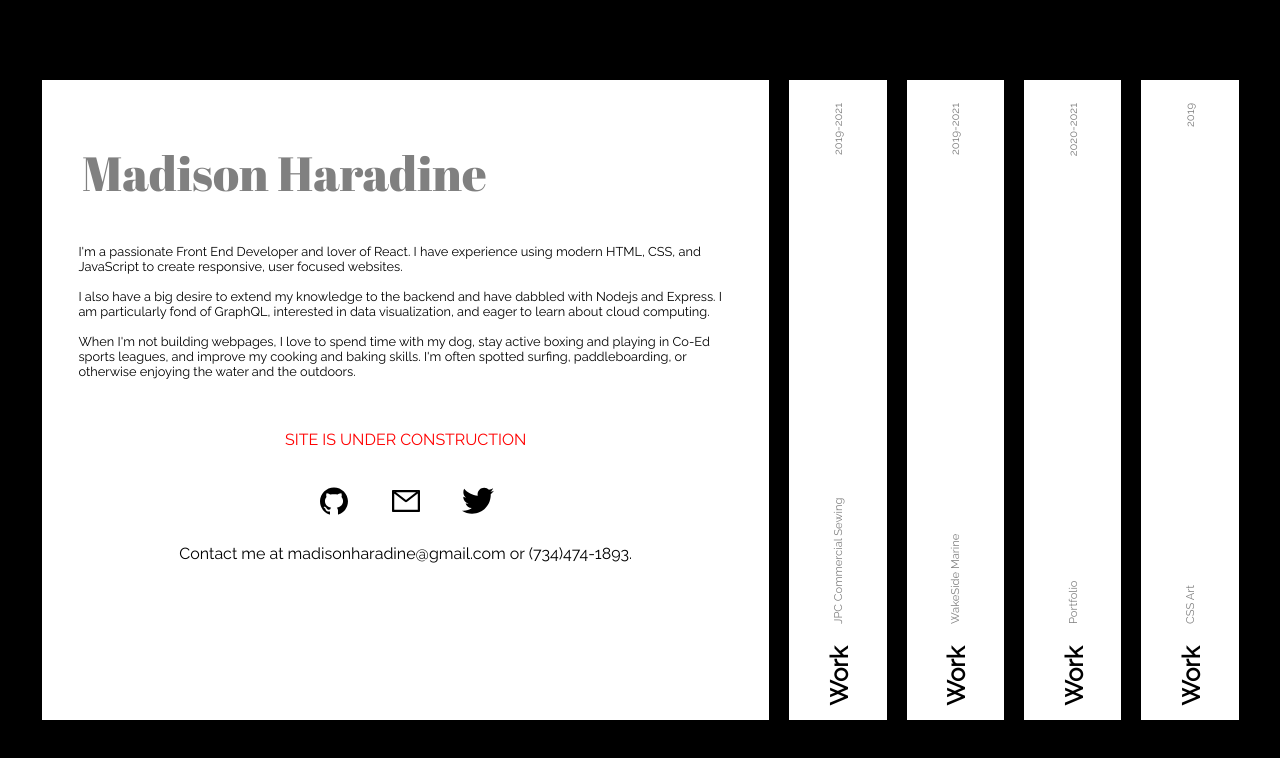
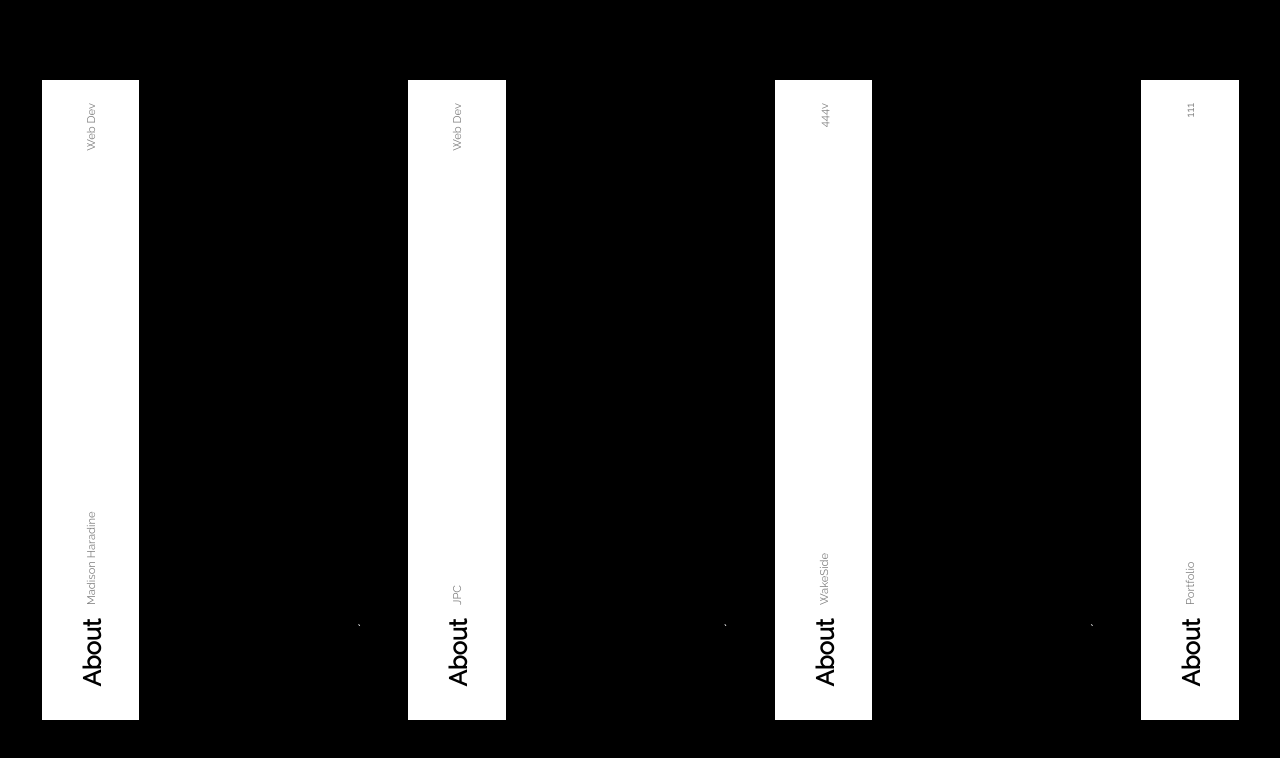
Before and after one commit to madihara/portfolio-2020, a React (Create React App) app: page / in a window 1280 px wide. Shown: the top 758 px of the page. Built offline with nearby package versions, Linux system fonts and the light colour scheme.

Commit message:
beginning to refactor

```diff
--- a/src/App.js
+++ b/src/App.js
@@ -1,10 +1,14 @@
 
-import Hero from './components/Hero'
+// import MainSection from './components/MainSection'
+import DataRender from './components/Data'
 
 
 function App() {
   return (
-    <Hero />
+    <>
+    {/* <MainSection /> */}
+    <DataRender />
+    </>
   );
 }
 
--- /dev/null
+++ b/src/components/Data.js
@@ -0,0 +1,38 @@
+import React, {useState} from 'react'
+
+import {Main, ColumnWork, WorkTitle, Description, Date, Wrapper, Image, Info} from './MainSection'
+
+import {data} from '../variables/Data'
+
+
+const DataRender = () => {
+  const [active, setActive] = useState({name:'about'});
+  console.log(active)
+  return(
+    <Main>
+      {data.map((item, index)=>(
+          <ColumnWork active={active.name === item.description}
+          onClick={() => setActive({
+            name: item.description })}>
+          <div>
+            <Date>{item.date}</Date>
+          </div>
+          <Wrapper>
+            <Description>{item.description}</Description>
+            <WorkTitle >{item.title}</WorkTitle>`
+
+          </Wrapper>
+          <Image src={item.image} />
+          <Info>
+            {item.info}
+          </Info>
+          </ColumnWork>
+        ))}
+    </Main>
+  )
+}
+
+
+
+
+export default DataRender
--- a/src/components/Hero.jsx
+++ b/src/components/MainSection.jsx
@@ -8,7 +8,7 @@ import css from '../images/cssboston.png'
 import {FaReact} from 'react-icons/fa'
 import {SiStyledComponents, SiGatsby, SiGraphql} from 'react-icons/si'
 import {AiFillGithub, AiOutlineMail } from 'react-icons/ai'
-import {GrGithub, GrTwitter} from 'react-icons/gr'
+import { GrTwitter} from 'react-icons/gr'
 
 
 const Hero = () => {
@@ -163,7 +163,7 @@ When I'm not building webpages, I love to spend time with my dog, stay active bo
       <Link
         target="_blank"
         active={active.name ==='portfolio'}
-        href='https://codepen.io/madihara/pen/bGGPLBP'>View Live</Link>
+        href=''>No Longer Available</Link>
       </ColumnWork>
       <ColumnWork
         active={active.name === 'css'}
@@ -198,7 +198,7 @@ When I'm not building webpages, I love to spend time with my dog, stay active bo
 
 export default Hero
 
-const Main = styled.div`
+export const Main = styled.div`
   height: 100vh;
   width: 97%;
   display: flex;
@@ -208,7 +208,7 @@ const Main = styled.div`
   justify-content: space-between;
   align-items: center;
 `
-const ColumnWork = styled.section`
+export const ColumnWork = styled.section`
   width: 8%;
   height: 80vh;
   background: white;
@@ -238,7 +238,7 @@ const ColumnWork = styled.section`
     cursor: auto;
   `}
 `
-const WorkTitle = styled.h1`
+export const WorkTitle = styled.h1`
   color: black;
   -webkit-transform: rotate(270deg);
   -moz-transform: rotate(270deg);
@@ -254,18 +254,21 @@ const WorkTitle = styled.h1`
     `
   }
 `
-const Description = styled.h3`
+export const Description = styled.h3`
   color: gray;
   -webkit-transform: rotate(270deg);
   -moz-transform: rotate(270deg);
   -ms-transform: rotate(270deg);
   -o-transform: rotate(270deg);
   transform: rotate(270deg);
-  /* transition-delay: .2s; */
+  transition-property: font-size;
+  transition-duration: .6s;
   font-weight: normal;
   font-size: .7rem;
   width: 200px;
   margin: 60px 0;
+
+
 
   ${({active}) =>
     active &&`
@@ -275,17 +278,18 @@ const Description = styled.h3`
       -o-transform: rotate(0deg);
       transform: rotate(0deg);
       position: absolute;
-      top: 60px;
+      top: 40px;
       left: 40px;
       font-size: 3rem;
       font-family: 'Abril Fatface', cursive;
       width: 100%;
       margin: 0;
+      color: red;
     `
   }
 
 `
-const Date = styled(Description)`
+export const Date = styled(Description)`
   width: 80px;
   display: flex;
   margin: 20px;
@@ -298,24 +302,24 @@ const Date = styled(Description)`
     `
   }
 `
-const Wrapper = styled.div`
+export const Wrapper = styled.div`
   margin: 4rem 0;
 `
 
-const Image = styled.img`
+export const Image = styled.img`
   display: none;
-  transition: 6s;
 
   ${({active})=>
   active &&`
     display: block;
-    height: 200px;
+    width: 60%;
 
   `}
 `
 
-const Info = styled.section`
+export const Info = styled.section`
   display: none;
+
 
   ${({active})=>
   active &&`
@@ -324,6 +328,7 @@ const Info = styled.section`
     font-size: .8rem;
     width: 70%;
     padding: 20px 0;
+    // visibility: visible;
   `}
 `
 
@@ -339,8 +344,6 @@ const Link = styled.a`
 
 const HiddenSection = styled.section`
   display: none;
-
-
 
   ${({active}) =>
     active &&
--- /dev/null
+++ b/src/variables/Data.js
@@ -0,0 +1,33 @@
+import jpc from '../images/jpc.png'
+
+export const data = [
+  {
+    date: 'Web Dev',
+    description: 'Madison Haradine',
+    title: 'About',
+    info: `I'm a passionate Front End Developer and lover of React. I have experience using modern HTML, CSS, and JavaScript to create responsive, user focused websites.<br></br><br></br>
+
+    I also have a big desire to extend my knowledge to the backend and have dabbled with Nodejs and Express. I am particularly fond of GraphQL, interested in data visualization, and eager to learn about cloud computing.<br></br><br></br>
+
+    When I'm not building webpages, I love to spend time with my dog, stay active boxing and playing in Co-Ed sports leagues, and improve my cooking and baking skills. I'm often spotted surfing, paddleboarding, or otherwise enjoying the water and the outdoors.<br></br><br></br>`,
+    image: jpc
+  },
+  {
+    date: 'Web Dev',
+    description: 'JPC',
+    title: 'About',
+    info: "I'm a passionate Front End Developer and lover of React. I have experience using modern HTML, CSS, and JavaScript to create responsive, user focused websites."
+  },
+  {
+    date: '444v',
+    description: 'WakeSide',
+    title: 'About',
+    info: "I'm a passionate Front End Developer and lover of React. I have experience using modern HTML, CSS, and JavaScript to create responsive, user focused websites."
+  },
+  {
+    date: '111',
+    description: 'Portfolio',
+    title: 'About',
+    info: "I'm a passionate Front End Developer and lover of React. I have experience using modern HTML, CSS, and JavaScript to create responsive, user focused websites."
+  }
+]
```
Also changed, not shown: src/styles/styles.jsx (added, +175 -0 lines).
